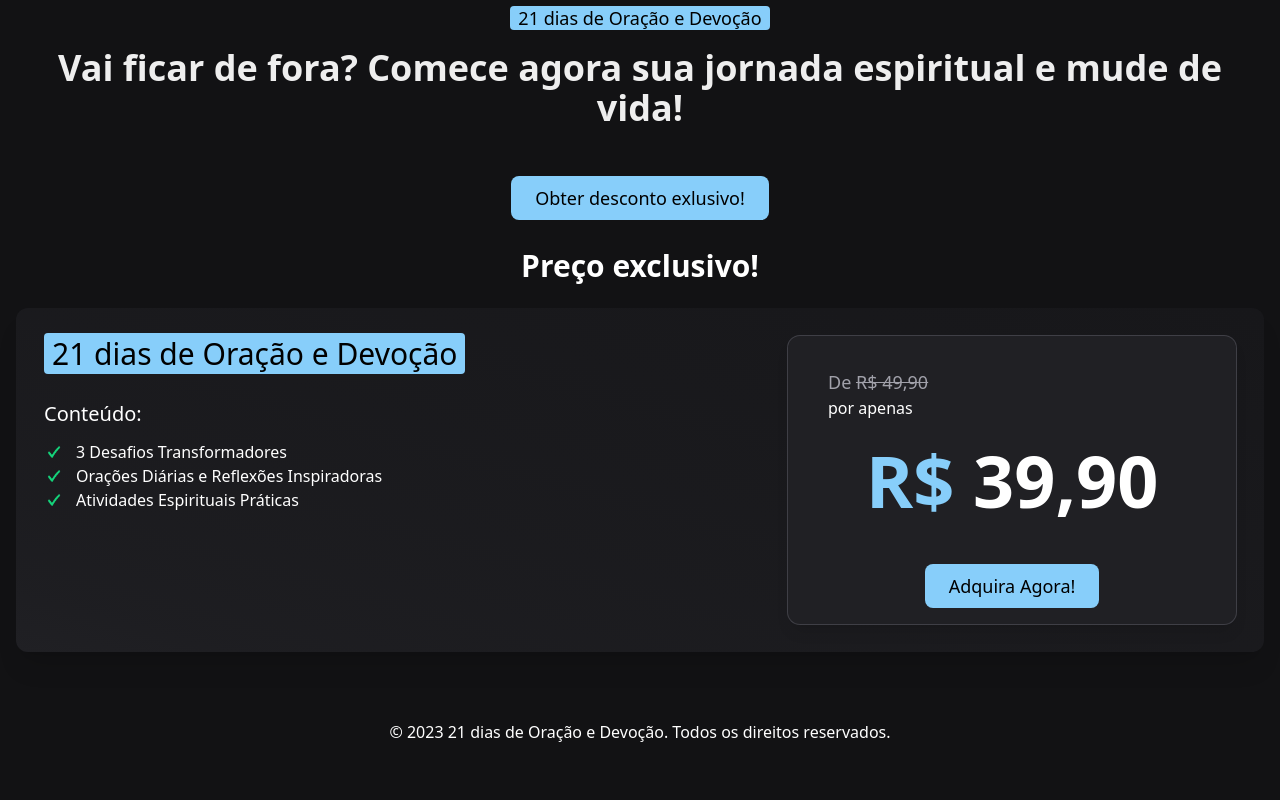
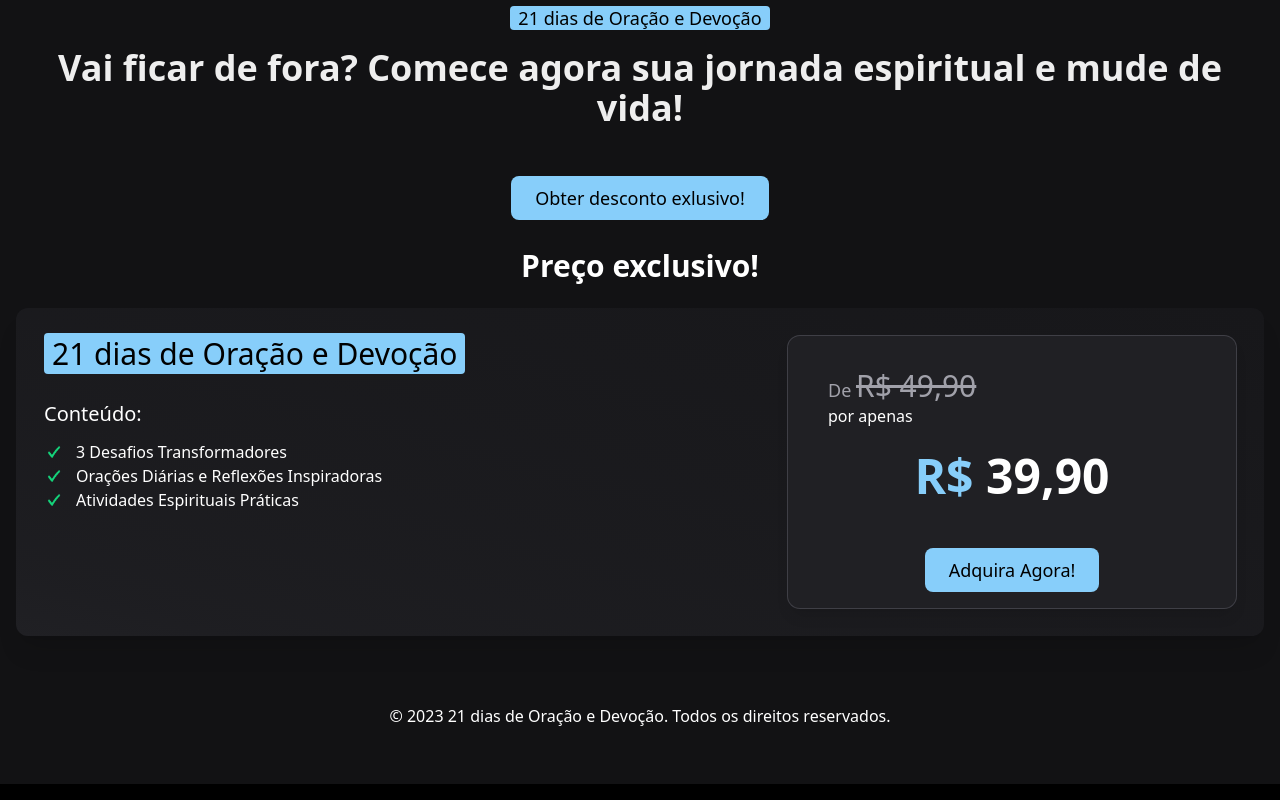
Before and after one commit to flaronin/k, a website: page index.html in a window 1280 px wide. Shown: the part 3118-3918 px from the top of the page. Drawn offline with nearby package versions, Linux system fonts and the light colour scheme.

Commit message:
Add files via upload

```diff
--- a/index.html
+++ b/index.html
@@ -237,12 +237,12 @@
                         </div>
                         <div class="w-full md:w-[50%] flex justify-center md:justify-end items-center">
                             <div class="w-full h-full max-w-md bg-thirdColor ring-1 ring-zinc-700 rounded-xl shadow-lg p-4">
-                                <p class="text-zinc-400 text-lg font-medium pt-4 ps-6">
-                                    De <span class="line-through">R$ 49,90 </span>
+                                <p class="text-zinc-400 text-lg font-medium pt-4 ps-6 ">
+                                    De <span class="line-through text-3xl">R$ 49,90 </span>
                                 </p>
                                 <p class="ps-6 text-white">por apenas</p>
-                                <h1 class="text-center font-bold text-white py-6 text-7xl">
-                                    <span class="text-primaryColor">R$</span> 39,90
+                                <h1 class="text-center font-bold text-white py-6 text-5xl">
+                                    <span class="text-primaryColor ">R$</span> 39,90
                                 </h1>
                                 <div class="text-center pt-6">
                                     <a href="https://pay.cakto.com.br/5E3Emdm">
```
